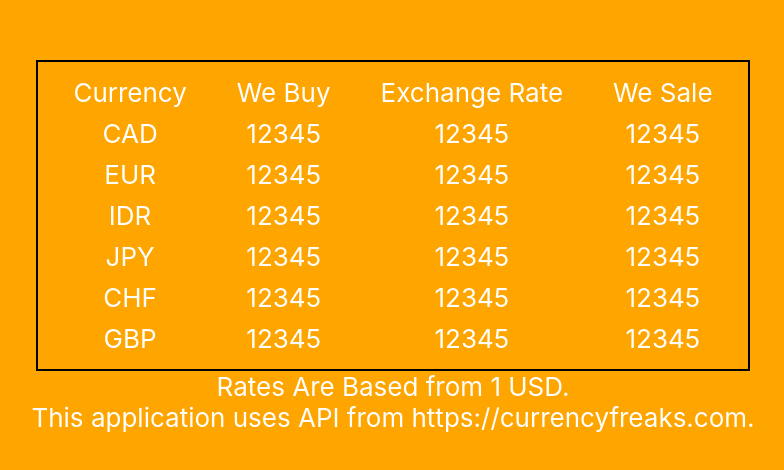
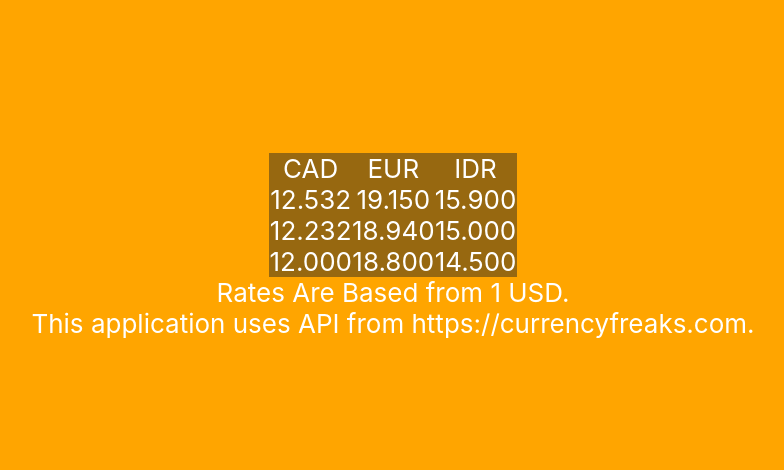
Before and after one commit to artcgandhi/my-currency, a React (Create React App) app: page / in a window 1280 px wide. Shown: the part 154-624 px from the top of the page, without its empty margins (247-1031 px from the left). Built offline with nearby package versions, Linux system fonts and the light colour scheme.

Commit message:
add organisms to commponents, change box to country box, add country in molecul and box header in molecul

```diff
--- a/src/App.js
+++ b/src/App.js
@@ -1,12 +1,11 @@
-import logo from "./logo.svg";
 import "./App.css";
-import { Box, Footer, Text } from "./Components";
+import { CurrencyBox, Footer } from "./Components";
 
 function App() {
   return (
     <div className="App">
       <header className="App-header">
-        <Box />
+        <CurrencyBox />
         <Footer />
       </header>
     </div>
--- /dev/null
+++ b/src/Components/Molecules/Country/Country.js
@@ -0,0 +1,15 @@
+import React from "react";
+import { Header, Text } from "../../Atoms";
+
+const Country = (props) => {
+  return (
+    <div className="country-wrapper">
+      <Header headerName={props.country} />
+      <Text textContent={props.weBuy} />
+      <Text textContent={props.exchangeRate} />
+      <Text textContent={props.weSell} />
+    </div>
+  );
+};
+
+export default Country;
--- a/src/Components/Molecules/CurrencyBox/Box.css
+++ /dev/null
@@ -1,26 +0,0 @@
-.container-box {
-  border: 2px solid black;
-  display: flex;
-  justify-content: space-between;
-  padding: 10px;
-}
-
-.container-header {
-  display: flex;
-}
-
-.container-header div {
-  font-family: Arial, Helvetica, sans-serif;
-}
-
-.container {
-  display: flex;
-  flex-direction: column;
-  align-items: center;
-  justify-content: center;
-  margin: 0 15px;
-}
-
-.container div {
-  margin: 5px 10px;
-}
--- a/src/Components/Molecules/CurrencyBox/Box.js
+++ /dev/null
@@ -1,50 +0,0 @@
-import React, { useState } from "react";
-import { Header, Text } from "../../Atoms";
-
-import "./Box.css";
-
-const Box = (props) => {
-  const [rate, setRate] = useState([]);
-  return (
-    <div className="container-box">
-      <div className="container country">
-        <Header headerName="Currency" />
-        <Text textContent="CAD" />
-        <Text textContent="EUR" />
-        <Text textContent="IDR" />
-        <Text textContent="JPY" />
-        <Text textContent="CHF" />
-        <Text textContent="GBP" />
-      </div>
-      <div className="container webuy">
-        <Header headerName="We Buy" />
-        <Text textContent="12345" />
-        <Text textContent="12345" />
-        <Text textContent="12345" />
-        <Text textContent="12345" />
-        <Text textContent="12345" />
-        <Text textContent="12345" />
-      </div>
-      <div className="container exchangerate">
-        <Header headerName="Exchange Rate" />
-        <Text textContent="12345" />
-        <Text textContent="12345" />
-        <Text textContent="12345" />
-        <Text textContent="12345" />
-        <Text textContent="12345" />
-        <Text textContent="12345" />
-      </div>
-      <div className="container wesale">
-        <Header headerName="We Sale" />
-        <Text textContent="12345" />
-        <Text textContent="12345" />
-        <Text textContent="12345" />
-        <Text textContent="12345" />
-        <Text textContent="12345" />
-        <Text textContent="12345" />
-      </div>
-    </div>
-  );
-};
-
-export default Box;
--- a/src/Components/Molecules/index.js
+++ b/src/Components/Molecules/index.js
@@ -1,4 +1,4 @@
-import Box from "./CurrencyBox/Box";
+import Country from "./Country/Country";
 import Footer from "./Footer/Footer";
 
-export { Box, Footer };
+export { Country, Footer };
--- /dev/null
+++ b/src/Components/Organisms/CurrencyBox/CurrencyBox.css
@@ -0,0 +1,4 @@
+.container-box {
+  display: flex;
+  background-color: rgb(151, 104, 16);
+}
--- /dev/null
+++ b/src/Components/Organisms/CurrencyBox/CurrencyBox.js
@@ -0,0 +1,43 @@
+import React, { useState } from "react";
+import { Country } from "../../Molecules";
+
+import "./CurrencyBox.css";
+
+const CurrencyBox = (props) => {
+  const [rate, setRate] = useState([
+    {
+      country: "CAD",
+      rate: "12.232",
+      webuy: "12.532",
+      wesell: "12.000",
+    },
+    {
+      country: "EUR",
+      rate: "18.940",
+      webuy: "19.150",
+      wesell: "18.800",
+    },
+    {
+      country: "IDR",
+      rate: "15.000",
+      webuy: "15.900",
+      wesell: "14.500",
+    },
+  ]);
+  return (
+    <div className="container-box">
+      {rate.map((cn) => {
+        return (
+          <Country
+            country={cn.country}
+            weBuy={cn.webuy}
+            exchangeRate={cn.rate}
+            weSell={cn.wesell}
+          />
+        );
+      })}
+    </div>
+  );
+};
+
+export default CurrencyBox;
--- /dev/null
+++ b/src/Components/Organisms/index.js
@@ -0,0 +1,3 @@
+import CurrencyBox from "./CurrencyBox/CurrencyBox";
+
+export { CurrencyBox };
--- a/src/Components/index.js
+++ b/src/Components/index.js
@@ -1,2 +1,3 @@
 export * from "./Atoms";
 export * from "./Molecules";
+export * from "./Organisms";
```
Also changed, not shown: src/Components/Molecules/BoxHeader/BoxHeader.js (added, +7 -0 lines), src/Components/Molecules/BoxHeader/BoxHeader.css (added), src/Components/Molecules/Country/Country.css (added).
